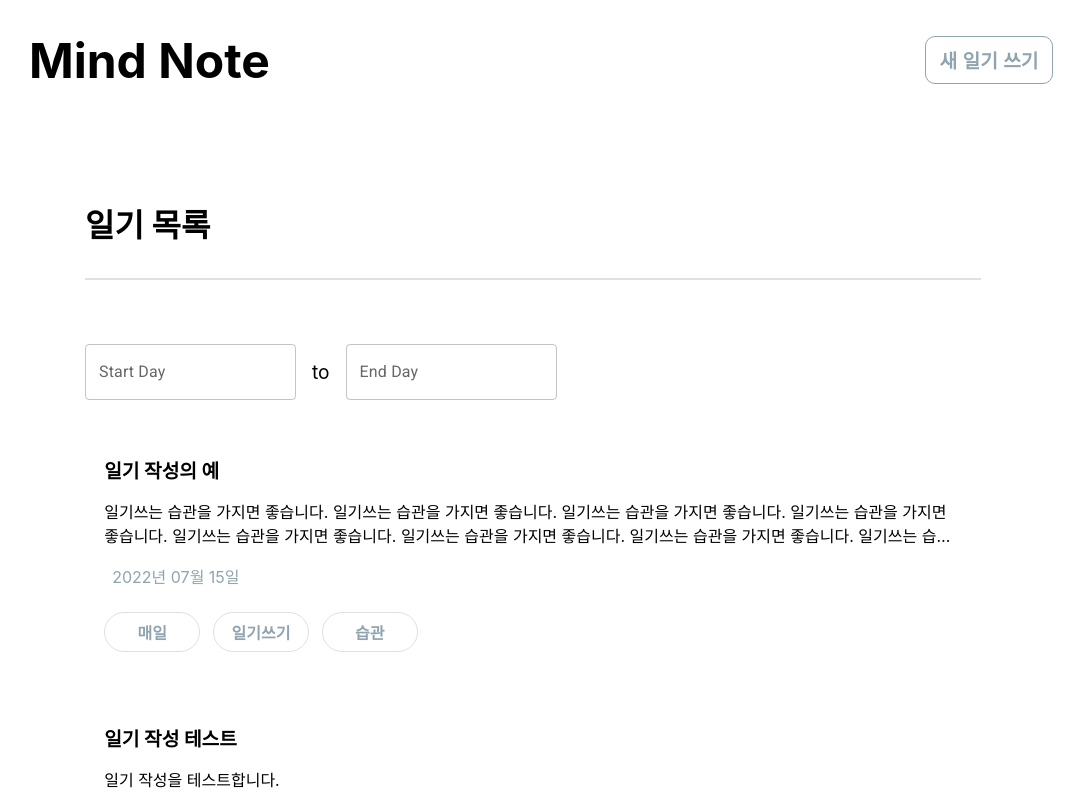
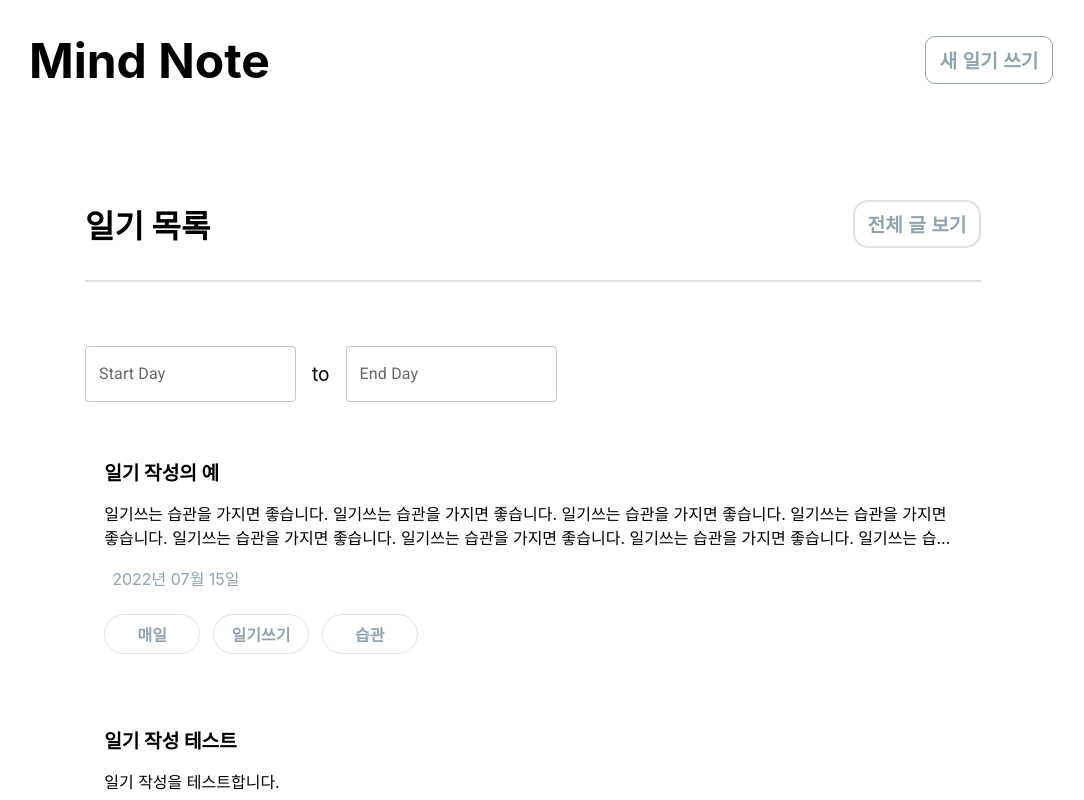
Before and after one commit to Gryffindor0ne/mind_note, a React (Create React App) app: page /diary in a window 1280 px wide. Shown: the top 800 px of the page, without its empty margins (107-1191 px from the left). Built offline with nearby package versions, Linux system fonts and the light colour scheme; data requests are answered from the project's data file.

Commit message:
전체 글 보기 버튼 구현

```diff
--- a/src/pages/List.tsx
+++ b/src/pages/List.tsx
@@ -1,6 +1,7 @@
 import React, { useState, useEffect, useCallback } from "react";
 import axios from "axios";
 import { v4 as uuidv4 } from "uuid";
+import { useNavigate } from "react-router-dom";
 import styled from "styled-components";
 
 import { SummaryDiary } from "@components/SummaryDiary";
@@ -25,18 +26,48 @@ const Container = styled.section`
   margin-right: auto;
 `;
 
-const Title = styled.h1`
-  font-size: 2rem;
+const TitleContainer = styled.div`
+  display: flex;
+  justify-content: center;
+  align-items: center;
+  justify-content: space-between;
   border-bottom: 2px solid #e0e0e0;
   margin: 3rem 0rem;
   padding: 2rem 0rem;
 `;
 
+const Title = styled.h1`
+  font-size: 2rem;
+`;
+
+const AllDairyViewBtn = styled.button`
+  cursor: pointer;
+  display: flex;
+  justify-content: center;
+  align-items: center;
+  border: 2px solid #e0e0e0;
+  border-radius: 15px;
+  background: white;
+  color: #90a4ae;
+  width: 8rem;
+  height: 3rem;
+  font-size: 1.2rem;
+  font-weight: bold;
+
+  :hover {
+    border: none;
+    background: #1de9b6;
+    color: white;
+    font-weight: bold;
+  }
+`;
+
 const DiaryList = () => {
   const URL = "http://localhost:4000";
+  const navigate = useNavigate();
   const { posts, setPosts } = usePostsContextState();
   const { tag, setTag } = useTagContextState();
-  const { dates } = useDateContextState();
+  const { dates, setDates } = useDateContextState();
   const [startDate, endDate] = dates;
 
   const [selectedTagPosts, setSelectedTagPosts] = useState<DiaryInfo[]>([]);
@@ -86,7 +117,18 @@ const DiaryList = () => {
   return (
     <>
       <Container>
-        <Title>일기 목록</Title>
+        <TitleContainer>
+          <Title>일기 목록</Title>
+          <AllDairyViewBtn
+            onClick={() => {
+              navigate(`/`);
+              setTag("");
+              setDates([]);
+            }}
+          >
+            전체 글 보기
+          </AllDairyViewBtn>
+        </TitleContainer>
         <DateRangeFinder />
 
         {tag.length !== 0
```
